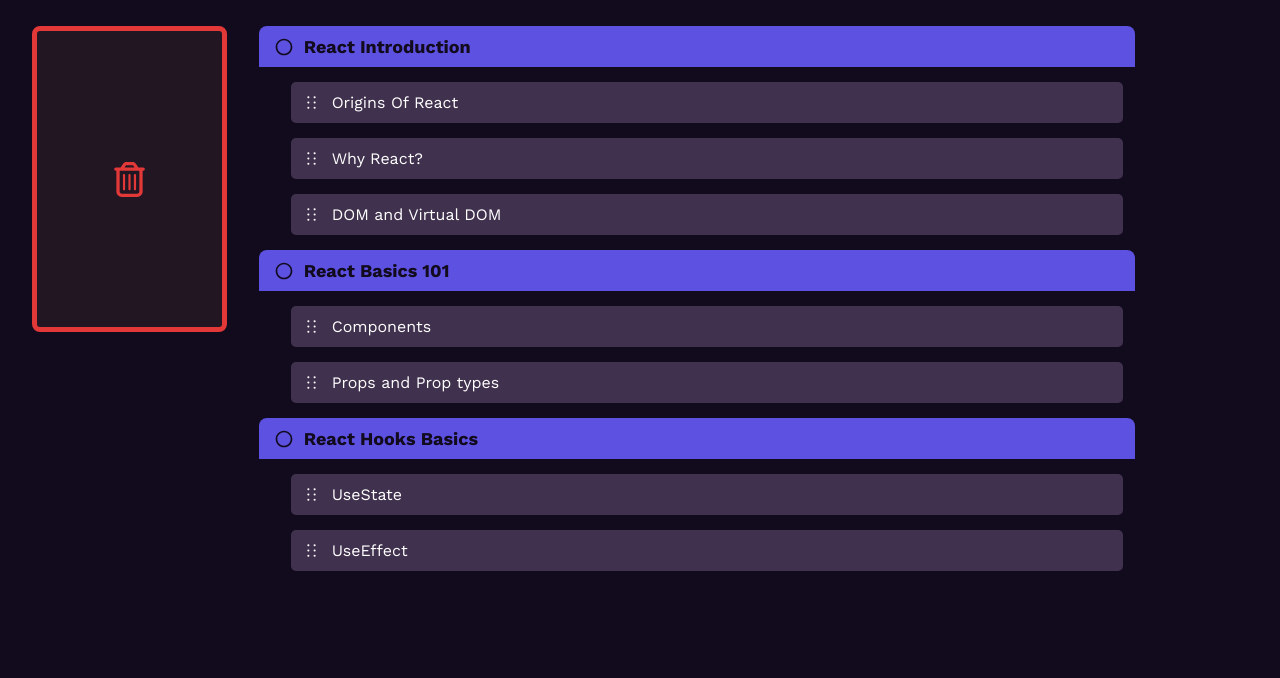
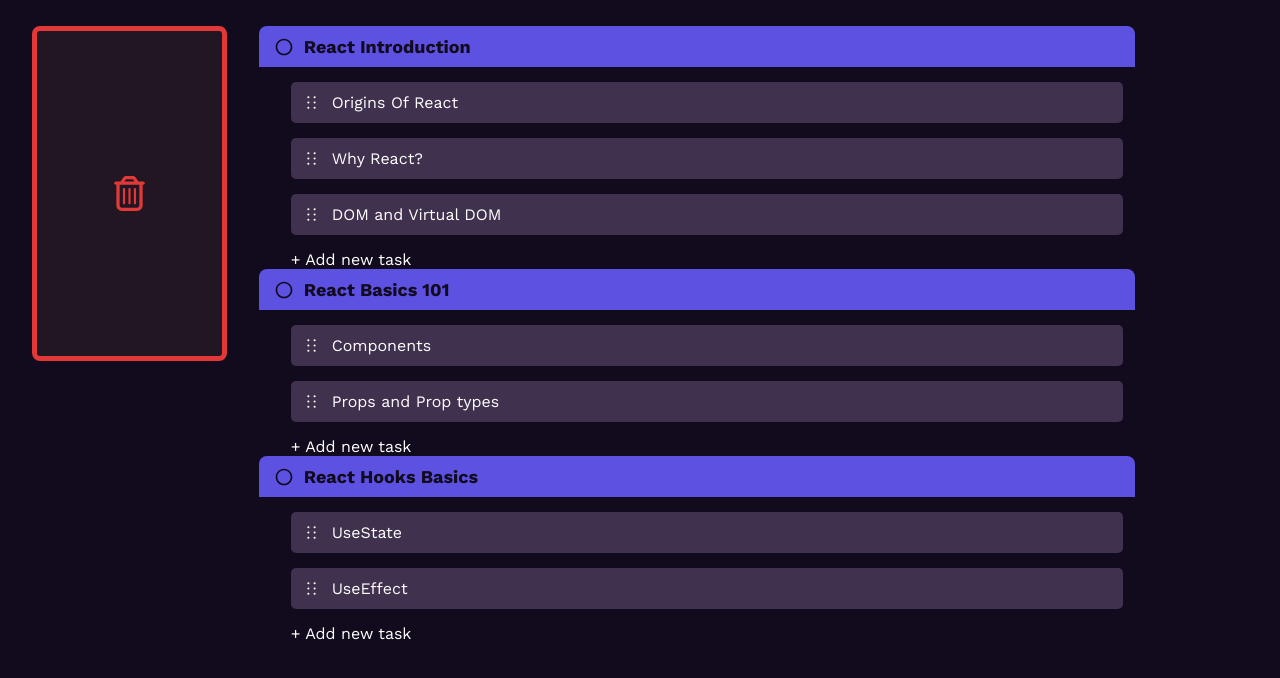
Before and after one commit to walas-01/roadmap-tasker, a React (Vite) app in the folder frontend/: page / in a window 1280 px wide. Shown: the top 678 px of the page. Built offline with nearby package versions, Linux system fonts and the light colour scheme.

Commit message:
moveTask added (no db changes)

```diff
--- a/frontend/src/components/GroupCard/GroupCard.jsx
+++ b/frontend/src/components/GroupCard/GroupCard.jsx
@@ -11,7 +11,7 @@ import DropArea from '../DropArea/DropArea.jsx'
 function GroupCard({groupObject, setActiveCard,moveTask}){
   const [active,setActive] = useState(false)
 
-  const {tittle,tasks} = groupObject
+  const {group_id,tittle,tasks} = groupObject
 
   //* const groupTasks = taskList.filter((t)=> t.groupId == id)
 
@@ -25,13 +25,13 @@ function GroupCard({groupObject, setActiveCard,moveTask}){
         {tasks.map((t,index)=>{
           return (
               <React.Fragment key={index}>
-                <TaskCard id={t.id} tittle={t.tittle}  setActiveCard={setActiveCard} />
-                <DropArea groupId={t.groupId} position={index+1} moveTask={moveTask}/>
+                <TaskCard taskObject={t}  setActiveCard={setActiveCard} />
+                <DropArea groupId={t.ownerGroup_id} position={index+1} moveTask={moveTask}/>
               </React.Fragment>
           )
 
         })}
-
+        <p>+ Add new task </p>
       </ul>
 
     </div>
--- a/frontend/src/components/TaskCard/TaskCard.jsx
+++ b/frontend/src/components/TaskCard/TaskCard.jsx
@@ -3,12 +3,13 @@ import { GoGrabber } from "react-icons/go"
 import './TaskCard_style.css'
 
 
-function TaskCard({id,tittle,setActiveCard}){
+function TaskCard({taskObject,setActiveCard}){
 
+  const {task_id,tittle} = taskObject
 
   // ---------- event handlers
   const handleDragStart = (e)=>{
-    setActiveCard(id)
+    setActiveCard(taskObject)
   }
   const handleDragEnd = (e)=>{
     setActiveCard(null)
--- a/frontend/src/pages/BoardPage.jsx
+++ b/frontend/src/pages/BoardPage.jsx
@@ -1,4 +1,5 @@
-import { useState } from 'react'
+import { useEffect, useState} from 'react'
+import React from 'react'
 import GroupCard from '../components/GroupCard/GroupCard.jsx'
 
 import './BoardPage_style.css'
@@ -11,58 +12,108 @@ import Todo from '../components/Todo/Todo.jsx'
 import DeleteArea from '../components/DeleteArea/DeleteArea.jsx'
 
 
-// --------- mackup data
+// ----------------------------------------------------------------------------- mackup data
 const GROUP_DATA = [
-  {id:'a1b2c3',tittle:'React Introduction',tasks:[
-    {id:'one123',tittle:'Origins Of React'},
-    {id:'two234',tittle:'Why React?'},
-    {id:'three345',tittle:'DOM and Virtual DOM'},
+  {group_id:'a1b2c3',tittle:'React Introduction',tasks:[
+    {task_id:'one123',ownerGroup_id:'a1b2c3',tittle:'Origins Of React'},
+    {task_id:'two234',ownerGroup_id:'a1b2c3',tittle:'Why React?'},
+    {task_id:'three345',ownerGroup_id:'a1b2c3',tittle:'DOM and Virtual DOM'},
   ]},
-  {id:'d4e5f6',tittle:'React Basics 101',tasks:[
-    {id:'four456',tittle:'Components'},
-    {id:'five567',tittle:'Props and Prop types'},
+  {group_id:'d4e5f6',tittle:'React Basics 101',tasks:[
+    {task_id:'four456',ownerGroup_id:'d4e5f6',tittle:'Components'},
+    {task_id:'five567',ownerGroup_id:'d4e5f6',tittle:'Props and Prop types'},
   ]},
-  {id:'g7h8i9',tittle:'React Hooks Basics',tasks:[
-    {id:'six678',tittle:'UseState',groupId:'g7h8i9'},
-    {id:'seven789',tittle:'UseEffect',groupId:'g7h8i9'},
+  {group_id:'g7h8i9',tittle:'React Hooks Basics',tasks:[
+    {task_id:'six678',ownerGroup_id:'g7h8i9',tittle:'UseState'},
+    {task_id:'seven789',ownerGroup_id:'g7h8i9',tittle:'UseEffect'},
   ]}
 ]
 
-function BoardPage(){
+// ------------------------------------------------------------------------------ functions
+
+const removeTaskFromGroup = (groupList,taskObject)=>{
+  //1)get original Group
+  const originalGroup =  groupList.find(group => group.group_id === taskObject.ownerGroup_id)
+
+  //2)search for moved task in originalGroup and remove it from the list
+  originalGroup.tasks = originalGroup.tasks.filter(task => task.task_id !== taskObject.task_id)
+
+  const updatedGroupList = groupList.map( group => {
+    if( group.group_id === originalGroup.group_id ){
+     return originalGroup
+    }else{
+     return group
+    }
+  })
+
+  //todo: UPDATE Group TO DATA BASE
+
+  return updatedGroupList
+}
+
+
+
+function BoardPage(){ // --------------------------------------------------------------------------- [ BoardPage COMPONENT ]
   const [groupList,setGroupList] = useState(GROUP_DATA)
 
-  //? THIS IS THE PART WHERE WE FETCH DATA (with axios) FROM DATABASE AND SET THE STATES
-  const [activeCardId,setActiveCard] = useState(null)
+  ////todo: THIS IS THE PART WHERE WE FETCH DATA (with axios) FROM DATABASE AND SET THE STATES
+  const [activeCard,setActiveCard] = useState(null)
 
-  // moving tasks to other groups
-  const moveTask = (taskId,position)=>{
-    console.log(`[Board]: moviendo task: '${activeCardId}' a groupId: ${taskId} a posición: ${position}`)
+  //---------- moving tasks to other groups
+  const moveTask = (groupTargetId,position)=>{
+    console.log(`[Board]: moviendo task: '${activeCard.tittle}' a groupId: ${groupTargetId} a posición: ${position}`)
+
+    // 1) remove task from group AND update state
+    let updatedGroupList = removeTaskFromGroup(groupList,activeCard)
+    setGroupList(updatedGroupList)
+
+    //2)get target Group
+    const targetGroup = groupList.find(group => group.group_id === groupTargetId )
+    console.log(targetGroup)
+
+    //3)update taskObject owner id
+    const taskObject = activeCard
+    taskObject.ownerGroup_id = groupTargetId
+
+    //4)add taskObject to the new group at appropiate index
+    targetGroup.tasks.splice(position,0,taskObject)
+
+    //5)update state
+    updatedGroupList = groupList.map( group => {
+      if( group.group_id === targetGroup.group_id ){
+       return targetGroup
+      }else{
+       return group
+      }
+    })
+
+    setGroupList(updatedGroupList)
   }
 
-  return(
-    <main className='boardPage'>
+  useEffect(()=>{
+    console.log(groupList)
+  },[groupList])
 
-      <section className='sideBar'>
-
-        <DeleteArea activeCard={activeCardId}/>
-
+  return (
+    <main className="boardPage">
+      <section className="sideBar">
+        <DeleteArea activeCard={activeCard} />
       </section>
 
-      <section className='board'>
-        {groupList.map((group,index)=>{
+      <section className="board">
+        {groupList.map((group, index) => {
           return (
-
             <GroupCard
               key={index}
               groupObject={group}
               setActiveCard={setActiveCard}
               moveTask={moveTask}
             />
-
-          )})}
+          );
+        })}
       </section>
     </main>
-  )
+  );
 }
 
 
```
